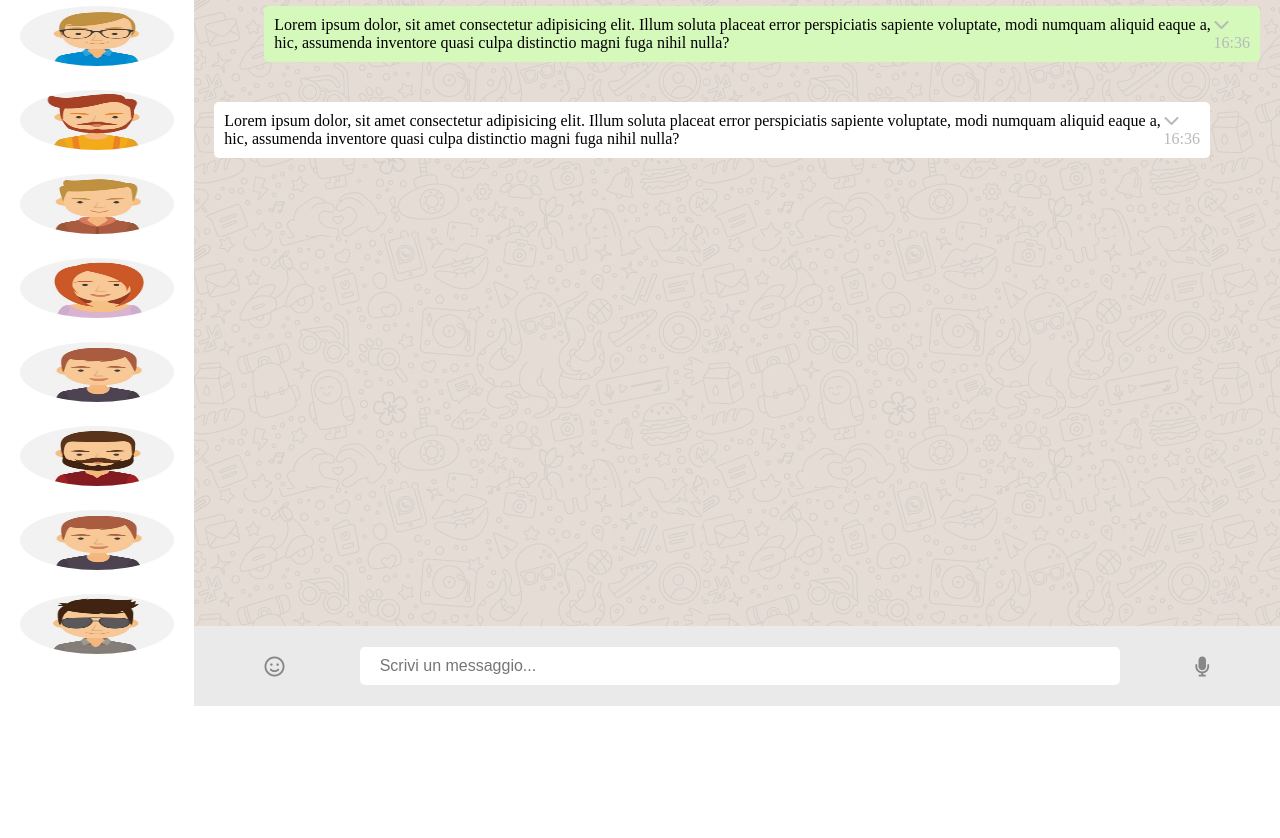
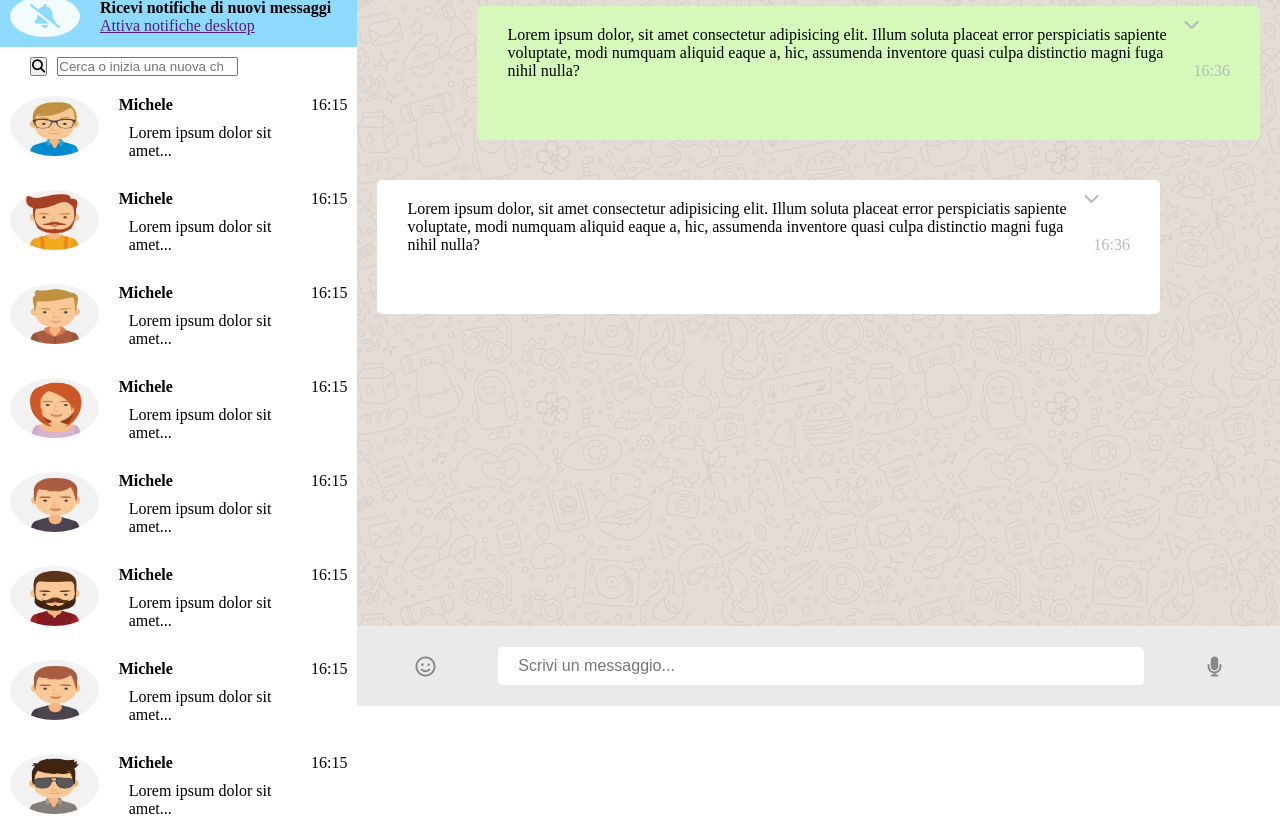
Before and after one commit to gianlivio/html-css-boolzapp, a plain HTML site: page index.html in a window 1280 px wide. Shown: the part 94-932 px from the top of the page. Before the commit the page ends 800 px from the top, so only its background shows below. Drawn offline with Linux system fonts and the light colour scheme.

Commit message:
add: desktop responsive structure start

```diff
--- a/css/style.css
+++ b/css/style.css
@@ -8,19 +8,20 @@
 }
 
 /* COMMON */
+body {
+    max-width: 100%;
+}
 
 img {
     max-width: 100%;
 }
 
+/* altezze di default per header e footer  */
 .header-container,
 .footer-container {
-    height: 10vh;
+    height: 80px;
 }
 
-.sidebar,
-.profile-section {
-}
 
 .left-sidebar-part {
     display: none;
@@ -77,7 +78,12 @@ img {
 
 
 /* header */
-.friend-img img{
+
+.chat-container {
+    height: calc(100vh - 160px);
+}
+
+.friend-img img {
     height: 10vh;
     border-radius: 50%;
     padding: 10px;
@@ -91,13 +97,13 @@ img {
 
 .chat-container .sent {
     padding: 20px;
-    margin-left: 50px;
+    margin-left: 100px;
 
 }
 
 .chat-container .received {
-   padding: 20px;
-    margin-right: 50px;
+    padding: 20px;
+    margin-right: 100px;
 }
 
 
@@ -110,6 +116,19 @@ img {
     flex-direction: column;
     justify-content: space-between;
 }
+
+.chats li div{
+    display: none;
+}
+
+
+/* SIDEBAR */
+.notifications,
+.search-chat-section {
+    display: none;
+}
+
+
 
 
 /* FOOTER */
@@ -151,15 +170,17 @@ img {
         justify-content: space-between;
     }
 
-    .left-sidebar-part{
+    .left-sidebar-part {
         display: block;
+        width: 50%;
 
     }
-    .profile-section  {
+
+    .profile-section {
         height: 10vh;
         background-color: #eaeaea;
-        padding:10px;
-    ;
+        padding: 10px;
+        ;
 
     }
 
@@ -170,24 +191,25 @@ img {
     }
 
     .sidebar {
-        padding:10px;
+        display: block;
+        height: calc(100vh - 80px);
     }
 
     .chats li img {
         height: 10vh;
-        width: 20vw;.
+        width: 10vw;
     }
 
-   .sidebar .chats li img {
+    .sidebar .chats li img {
 
         height: 10vh;
         border-radius: 50%;
         padding: 10px;
     }
 
-    .footer-container  {
-       display: flex;
-       align-items: center;
+    .footer-container {
+        display: flex;
+        align-items: center;
 
     }
 
@@ -198,6 +220,67 @@ img {
 
     }
 
+    .msg {
+        padding: 10px 20px 50px;
+    }
 
 
 }
+
+/* desktop media queery */
+
+@media screen and (min-width: 992px) {
+
+/* mostrare le nuove sezioni  */
+    .notifications,
+    .search-chat {
+        display: block;
+    }
+
+    /* sezione notifiche */
+    .notifications {
+        gap: 10px;
+        width: 100%;
+        padding: 10px;
+        display: flex;
+        align-items: center;
+        background-color: #8edafc;
+    }
+
+    /* icona notifiche bell slash */
+    .notifications i.fa-bell-slash {
+        padding: 20px;
+        margin-right: 10px;
+        color: #8edafc;
+        border-radius: 50%;
+        background-color: #f2fbff;
+
+    }
+
+    /* sezione richerca chat */
+    .search-chat-section {
+        gap: 10px;
+        width: 100%;
+
+        display: flex;
+        align-items: center;
+        background-color: white;
+        margin: 10px 20px;
+
+    }
+        /* icona ricerca */
+
+ /* sezione chats */
+
+ .chats li {
+    display: flex;
+    align-items: flex-start;
+
+ }
+
+ .chats li div, p {
+    display: block;
+    padding: 10px;
+}
+
+}
--- a/index.html
+++ b/index.html
@@ -27,16 +27,95 @@
 
         <!-- SIDEBAR -->
         <div class="sidebar">
+            <!-- sezione notifiche in azzurro -->
+            <div class="notifications">
+                <i class="fa-solid fa-bell-slash fa-xl"></i>
+                <div>
+                    <h4>Ricevi notifiche di nuovi messaggi</h4>
+                    <a href="">Attiva notifiche desktop</a>
+                </div>
+            </div>
+            <!-- sezione input ricerca amici -->
+            <div class="search-chat-section">
+                <label for="search-chat" class="visually-hidden"></label>
+                <button>
+                    <i class="fa fa-search search-icon"></i>
+                </button>
+                <input class="a" type="search" id="search-chat" placeholder="Cerca o inizia una nuova chat" >
+
+            </div>
+
+            <!-- lista chat  -->
+            <div>
                 <ul class="chats">
-                <li><img src="./img/avatar_3.jpg" alt=""></li>
-                <li><img src="./img/avatar_4.jpg" alt=""></li>
-                <li><img src="./img/avatar_5.jpg" alt=""></li>
-                <li><img src="./img/avatar_6.jpg" alt=""></li>
-                <li><img src="./img/avatar_7.jpg" alt=""></li>
-                <li><img src="./img/avatar_8.jpg" alt=""></li>
-                <li><img src="./img/avatar_7.jpg" alt=""></li>
-                <li><img src="./img/avatar_2.jpg" alt=""></li>
+
+                    <li>
+                        <img src="./img/avatar_3.jpg" alt="">
+                        <div class="chat-details">
+                            <h4 class="chat-name">Michele</h4>
+                            <p class="chat-message-preview">Lorem ipsum dolor sit amet...</p>
+                        </div>
+                            <p class="chat-time">16:15</p>
+
+                    </li>
+                    <li><img
+                         src="./img/avatar_4.jpg" alt="">
+                        <div class="chat-details">
+                            <h4 class="chat-name">Michele</h4>
+                            <p class="chat-message-preview">Lorem ipsum dolor sit amet...</p>
+                        </div>
+                            <p class="chat-time">16:15</p>
+                        </li>
+                    <li><img
+                         src="./img/avatar_5.jpg" alt="">
+                        <div class="chat-details">
+                            <h4 class="chat-name">Michele</h4>
+                            <p class="chat-message-preview">Lorem ipsum dolor sit amet...</p>
+                        </div>
+                            <p class="chat-time">16:15</p>
+                        </li>
+                    <li>
+                        <img src="./img/avatar_6.jpg" alt="">
+                    <div class="chat-details">
+                            <h4 class="chat-name">Michele</h4>
+                            <p class="chat-message-preview">Lorem ipsum dolor sit amet...</p>
+                        </div>
+                            <p class="chat-time">16:15</p>
+                        </li>
+                    <li>
+                        <img src="./img/avatar_7.jpg" alt="">
+                    <div class="chat-details">
+                            <h4 class="chat-name">Michele</h4>
+                            <p class="chat-message-preview">Lorem ipsum dolor sit amet...</p>
+                        </div>
+                            <p class="chat-time">16:15</p>
+                        </li>
+                    <li>
+                        <img src="./img/avatar_8.jpg" alt="">
+                    <div class="chat-details">
+                            <h4 class="chat-name">Michele</h4>
+                            <p class="chat-message-preview">Lorem ipsum dolor sit amet...</p>
+                        </div>
+                            <p class="chat-time">16:15</p>
+                        </li>
+                    <li>
+                        <img src="./img/avatar_7.jpg" alt="">
+                    <div class="chat-details">
+                            <h4 class="chat-name">Michele</h4>
+                            <p class="chat-message-preview">Lorem ipsum dolor sit amet...</p>
+                        </div>
+                            <p class="chat-time">16:15</p>
+                        </li>
+                    <li>
+                        <img src="./img/avatar_2.jpg" alt="">
+                    <div class="chat-details">
+                            <h4 class="chat-name">Michele</h4>
+                            <p class="chat-message-preview">Lorem ipsum dolor sit amet...</p>
+                        </div>
+                            <p class="chat-time">16:15</p>
+                        </li>
                 </ul>
+            </div>
         </div>
         <!-- /SIDEBAR -->
     </section>
```
Lines whose indentation alone changed are shown as unchanged.
